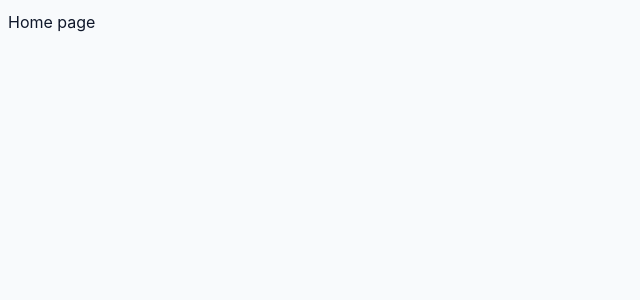
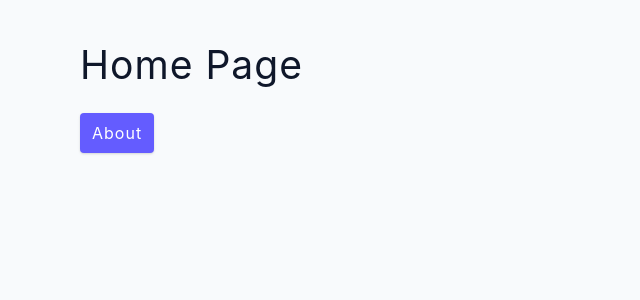
Before and after one commit to Crossroads30/react-router-6-tutorial, a React (Vite) app: page / in a window 1280 px wide. Shown: the top 300 px of the page, without its empty margins (0-640 px from the left). Built offline with nearby package versions, Linux system fonts and the light colour scheme.

Commit message:
feat: add links to pages

```diff
--- a/src/App.jsx
+++ b/src/App.jsx
@@ -1,18 +1,15 @@
 import { BrowserRouter, Routes, Route } from 'react-router-dom'
+import About from './pages/About'
+import Products from './pages/Products'
+import Home from './pages/Home'
 
 function App() {
 	return (
 		<BrowserRouter>
 			<Routes>
-				<Route path='/' element={<div>Home page</div>} />
-				<Route
-					path='testing'
-					element={
-						<div>
-							<h1>testing</h1>
-						</div>
-					}
-				/>
+				<Route path='/' element={<Home />} />
+				<Route path='about' element={<About />} />
+				<Route path='Products' element={<Products />} />
 			</Routes>
 		</BrowserRouter>
 	)
--- a/src/pages/About.jsx
+++ b/src/pages/About.jsx
@@ -1,8 +1,13 @@
+import { Link } from 'react-router-dom'
+
 const About = () => {
-  return (
-    <section className='section'>
-      <h2>About</h2>
-    </section>
-  );
-};
-export default About;
+	return (
+		<section className='section'>
+			<h2>About</h2>
+      <Link to='/' className='btn' >
+        back home
+      </Link>
+		</section>
+	)
+}
+export default About
--- a/src/pages/Home.jsx
+++ b/src/pages/Home.jsx
@@ -1,8 +1,13 @@
+import { Link } from 'react-router-dom'
+
 const Home = () => {
-  return (
-    <section className='section'>
-      <h2>Home Page</h2>
-    </section>
-  );
-};
-export default Home;
+	return (
+		<section className='section'>
+			<h2>Home Page</h2>
+			<Link to='/about' className='btn'>
+				about
+			</Link>
+		</section>
+	)
+}
+export default Home
```
